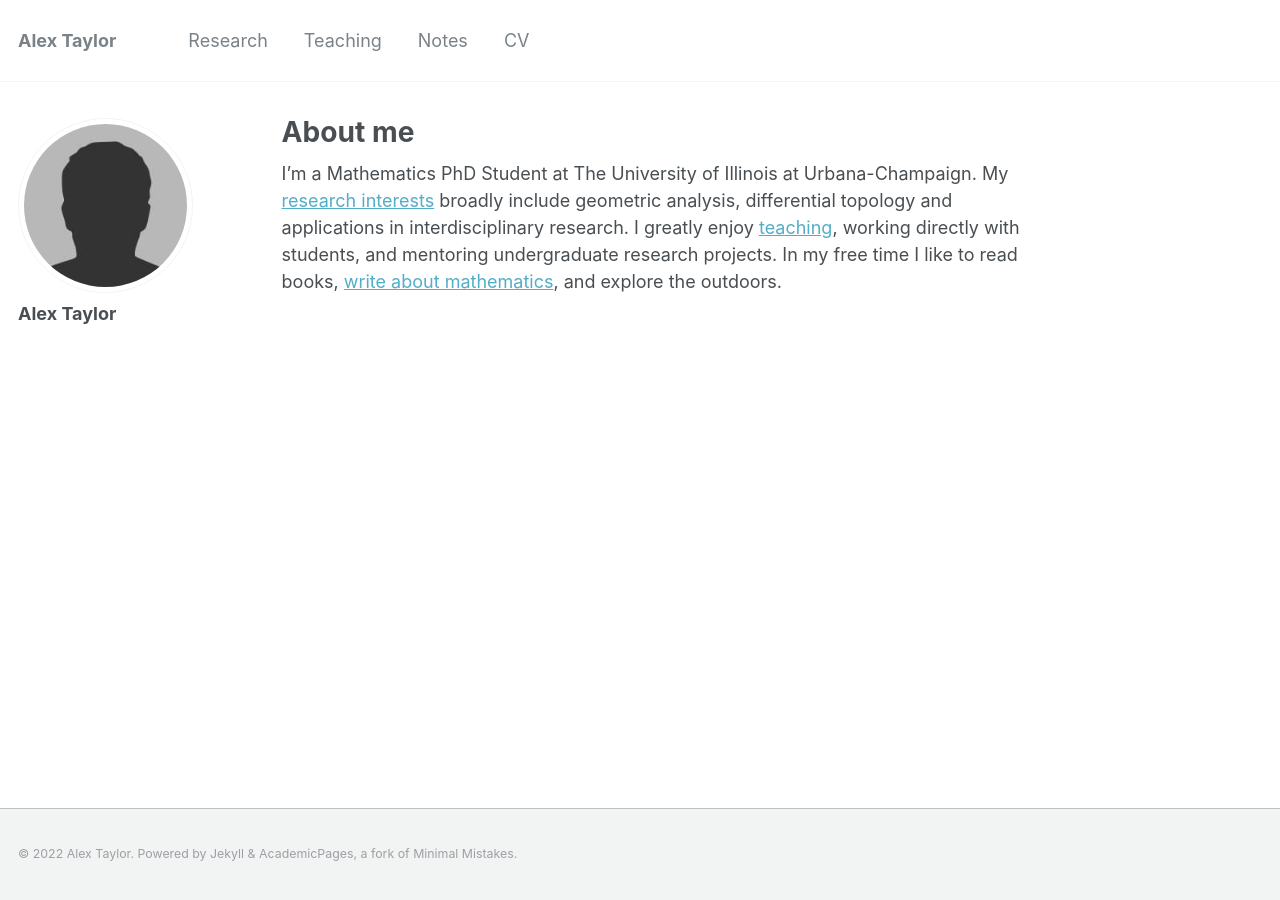
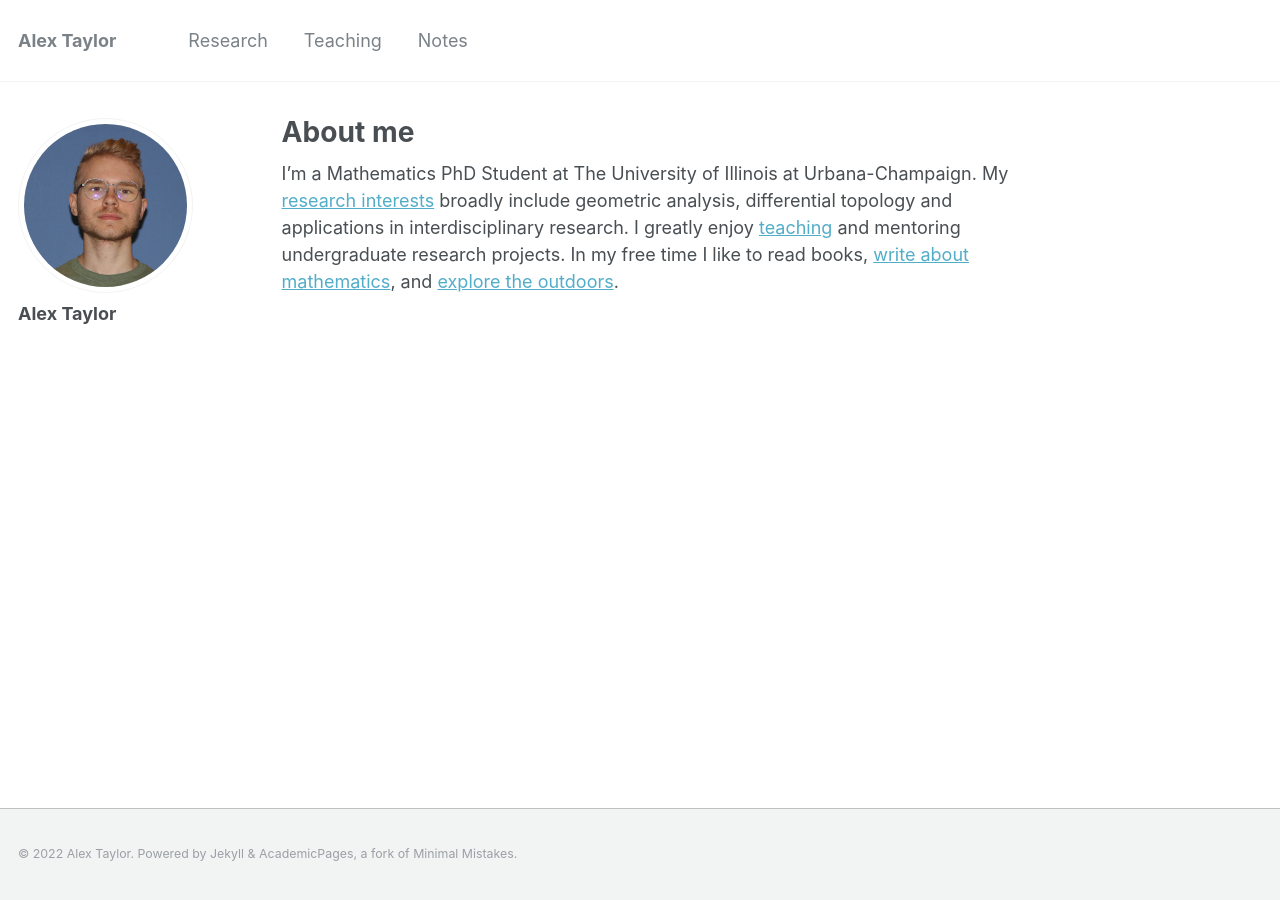
Before and after one commit to art-math/art-math.github.io, a Jekyll site: the page built from _pages/about.md, in a window 1280 px wide. Built offline with Jekyll 4.4.1, drawn with Linux system fonts in a browser that asks for light colours.

```diff
--- a/_data/navigation.yml
+++ b/_data/navigation.yml
@@ -8,6 +8,3 @@ main:
 
   - title: "Notes"
     url: /notes/
-
-  - title: "CV"
-    url: /cv/
--- a/_pages/about.md
+++ b/_pages/about.md
@@ -8,6 +8,6 @@ redirect_from:
   - /about.html
 ---
 <!-- THIS IS THE MAIN LANDING PAGE / PARENT DIRECTORY -->
-I'm a Mathematics PhD Student at The University of Illinois at Urbana-Champaign. My <a href="research">research interests</a> broadly include geometric analysis, differential topology and applications in interdisciplinary research. I greatly enjoy <a href="teaching">teaching</a>, working directly with students, and mentoring undergraduate research projects. In my free time I like to read books, <a href="notes">write about mathematics</a>, and explore the outdoors.
+I'm a Mathematics PhD Student at The University of Illinois at Urbana-Champaign. My <a href="research">research interests</a> broadly include geometric analysis, differential topology and applications in interdisciplinary research. I greatly enjoy <a href="teaching">teaching</a> and mentoring undergraduate research projects. In my free time I like to read books, <a href="notes">write about mathematics</a>, and <a href="/images/colorado1.jpg">explore the outdoors</a>.
 
 <!-- Things to do here: put my year and my advisor -->
--- a/_pages/teaching.html
+++ b/_pages/teaching.html
@@ -5,10 +5,6 @@ permalink: /teaching/
 author_profile: true
 ---
 
-{% include base_path %}
-
-{% for post in site.teaching reversed %}
-  {% include archive-single.html %}
-{% endfor %}
+There's nothing here yet.
 
 <!-- things to do here: describe past appointments, Merit teaching, my teaching awards, and the IGL project I mentored -->
```
Also changed, not shown: _pages/cv-unused.md (renamed from _pages/cv.md, +3 -1 lines), _pages/notes.md (+16 -9 lines), _pages/research.md (+2 -0 lines), images/bio-photo.jpg, 8 other files.
